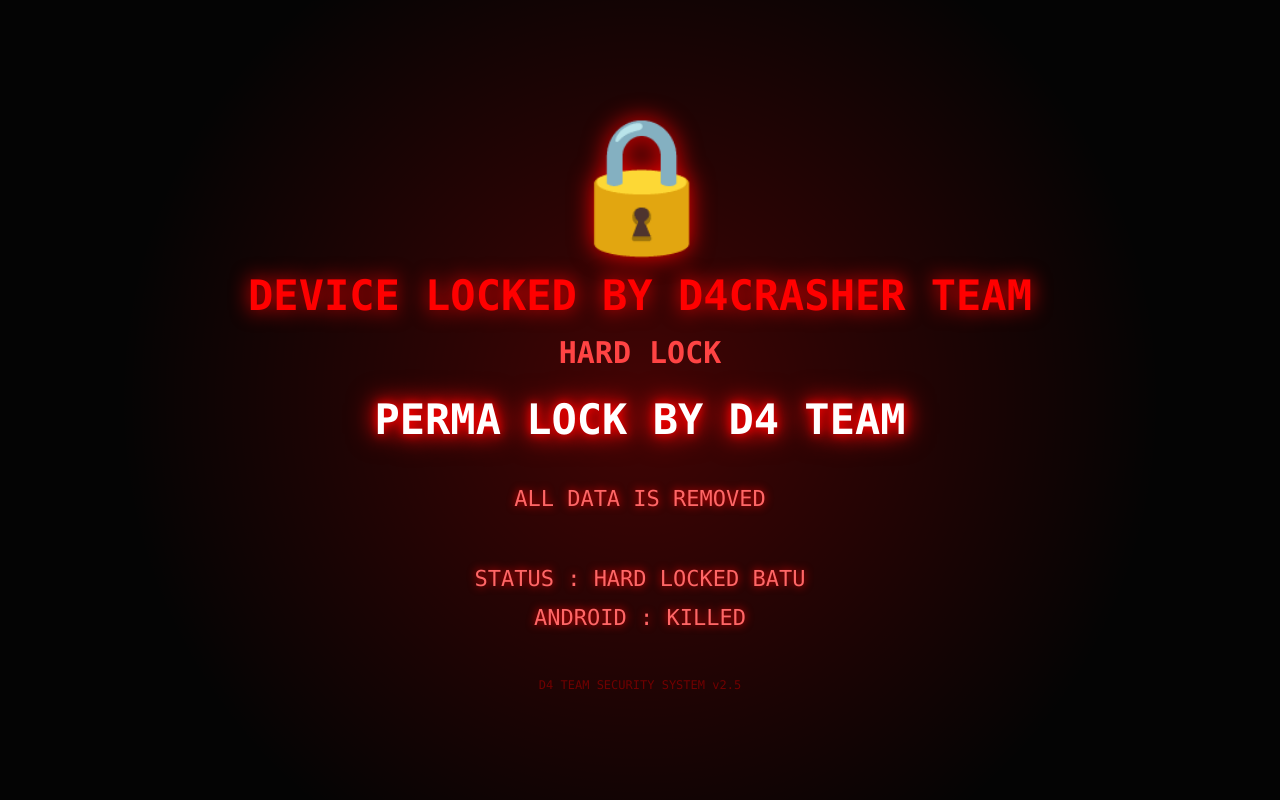
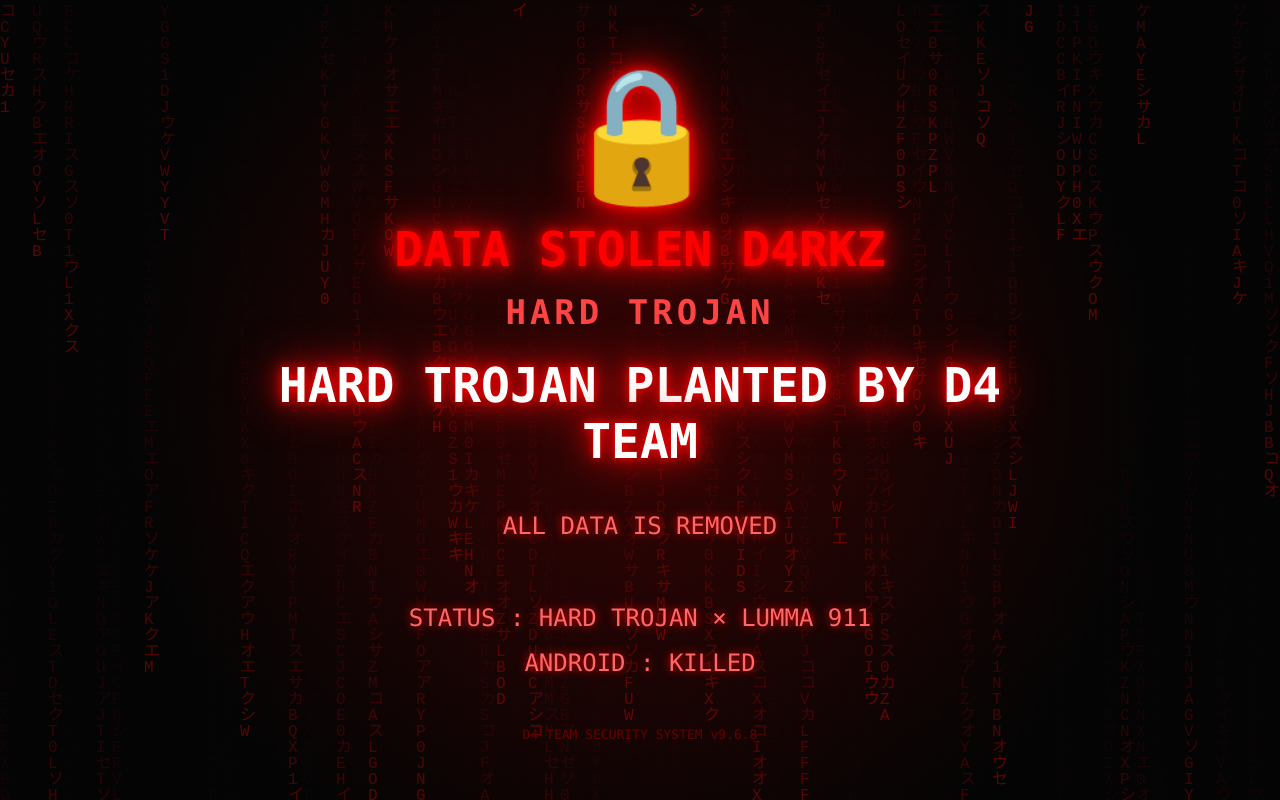
Before and after one commit to D4rkZStore/brokey, a plain HTML site: page index.html in a window 1280 px wide. Drawn offline with Linux system fonts and the light colour scheme.

Commit message:
Update index.html

```diff
--- a/index.html
+++ b/index.html
@@ -3,7 +3,7 @@
 <head>
 <meta charset="UTF-8">
 <meta name="viewport" content="width=device-width, initial-scale=1.0">
-<title>DEVICE LOCKED</title>
+<title>DATA STOLEN</title>
 
 <style>
 *{
@@ -24,16 +24,27 @@ body{
     position:relative;
 }
 
+#matrix{
+    position:fixed;
+    top:0;
+    left:0;
+    width:100%;
+    height:100%;
+    z-index:0;
+    opacity:.35;
+}
+
 body::before{
     content:"";
     position:absolute;
     inset:0;
     background:radial-gradient(
         circle at center,
-        rgba(255,0,0,0.25),
+        rgba(255,0,0,.2),
         transparent 70%
     );
     animation:pulse 2s infinite;
+    z-index:1;
 }
 
 .scanlines{
@@ -43,63 +54,72 @@ body::before{
     repeating-linear-gradient(
         to bottom,
         transparent 0px,
-        rgba(255,255,255,0.03) 1px,
+        rgba(255,255,255,.03) 1px,
         transparent 2px
     );
     pointer-events:none;
+    z-index:2;
 }
 
 .container{
     text-align:center;
-    z-index:5;
+    z-index:10;
     padding:20px;
+    max-width:900px;
 }
 
 .lock{
     font-size:130px;
-    text-shadow:0 0 25px red;
+    text-shadow:
+        0 0 10px red,
+        0 0 25px red,
+        0 0 50px red;
     animation:shake .15s infinite alternate;
 }
 
 .title{
     margin-top:10px;
-    font-size:42px;
+    font-size:48px;
     font-weight:bold;
     color:#ff0000;
-    text-shadow:0 0 20px red;
+    text-shadow:
+        0 0 10px red,
+        0 0 25px red,
+        0 0 50px red;
 }
 
 .subtitle{
     margin-top:15px;
-    font-size:30px;
+    font-size:34px;
     color:#ff4444;
     font-weight:bold;
+    letter-spacing:4px;
 }
 
 .timer{
     margin-top:25px;
-    font-size:42px; /* Dibesarin */
+    font-size:48px;
     font-weight:bold;
-    color:white;
+    color:#ffffff;
     text-shadow:
         0 0 10px red,
-        0 0 20px red,
-        0 0 30px red;
+        0 0 25px red,
+        0 0 50px red;
     animation:blink 1s infinite;
 }
 
 .warning{
     margin-top:35px;
-    font-size:22px;
-    line-height:1.8;
+    font-size:24px;
+    line-height:1.9;
     color:#ff6666;
-    text-shadow:0 0 8px red;
+    text-shadow:0 0 10px red;
 }
 
 .footer{
     margin-top:40px;
-    color:#700000;
-    font-size:12px;
+    color:#660000;
+    font-size:13px;
 }
 
 @keyframes pulse{
@@ -115,12 +135,13 @@ body::before{
 
 @keyframes blink{
     0%,100%{opacity:1;}
-    50%{opacity:.5;}
+    50%{opacity:.4;}
 }
 </style>
 </head>
+<body>
 
-<body>
+<canvas id="matrix"></canvas>
 
 <div class="scanlines"></div>
 
@@ -129,29 +150,95 @@ body::before{
 <div class="lock">🔒</div>
 
 <div class="title">
-DEVICE LOCKED BY D4CRASHER TEAM
+DATA STOLEN D4RKZ
 </div>
 
 <div class="subtitle">
-HARD LOCK
+HARD TROJAN
 </div>
 
 <div class="timer">
-PERMA LOCK BY D4 TEAM
+HARD TROJAN PLANTED BY D4 TEAM
 </div>
 
 <div class="warning">
-ALL DATA IS REMOVED<br><br>
-
-STATUS : HARD LOCKED BATU<br>
+ALL DATA IS REMOVED
+<br><br>
+STATUS : HARD TROJAN × LUMMA 911
+<br>
 ANDROID : KILLED
 </div>
 
 <div class="footer">
-D4 TEAM SECURITY SYSTEM v2.5
+D4 TEAM SECURITY SYSTEM v9.6.8
 </div>
 
 </div>
 
+<script>
+const canvas = document.getElementById("matrix");
+const ctx = canvas.getContext("2d");
+
+function resize(){
+    canvas.width = window.innerWidth;
+    canvas.height = window.innerHeight;
+}
+resize();
+
+const chars =
+"01ABCDEFGHIJKLMNOPQRSTUVWXYZアイウエオカキクケコサシスセソ";
+
+const fontSize = 16;
+let columns = Math.floor(canvas.width / fontSize);
+let drops = [];
+
+function initDrops(){
+    drops = [];
+    columns = Math.floor(canvas.width / fontSize);
+
+    for(let i=0;i<columns;i++){
+        drops[i] = Math.random() * canvas.height;
+    }
+}
+initDrops();
+
+function draw(){
+
+    ctx.fillStyle = "rgba(0,0,0,0.08)";
+    ctx.fillRect(0,0,canvas.width,canvas.height);
+
+    ctx.fillStyle = "#ff0000";
+    ctx.font = fontSize + "px monospace";
+
+    for(let i=0;i<drops.length;i++){
+
+        const text =
+        chars[Math.floor(Math.random()*chars.length)];
+
+        ctx.fillText(
+            text,
+            i * fontSize,
+            drops[i]
+        );
+
+        if(
+            drops[i] > canvas.height &&
+            Math.random() > 0.975
+        ){
+            drops[i] = 0;
+        }
+
+        drops[i] += fontSize;
+    }
+}
+
+setInterval(draw,35);
+
+window.addEventListener("resize",()=>{
+    resize();
+    initDrops();
+});
+</script>
+
 </body>
 </html>
```
